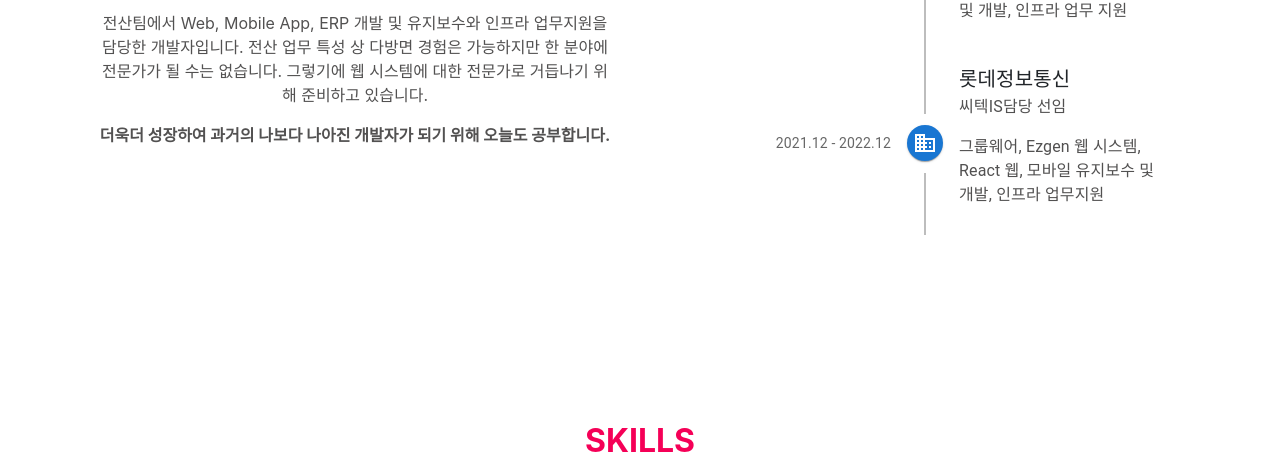
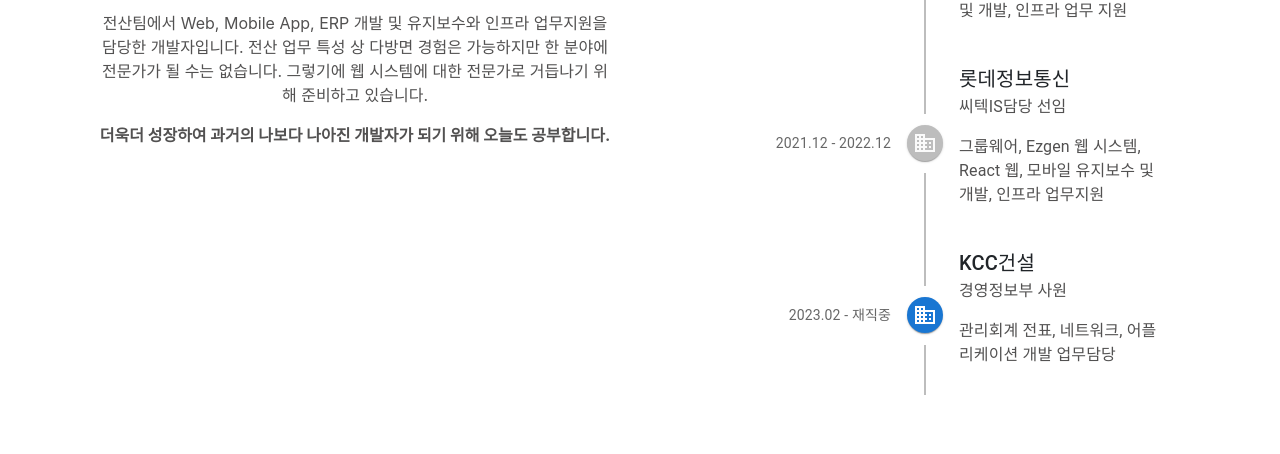
Before and after one commit to jinseok1306/Portfolio, a React (Create React App) app in the folder portfolio/: page / in a window 1280 px wide. Shown: the part 1457-1911 px from the top of the page. Built offline with nearby package versions, Linux system fonts and the light colour scheme.

Commit message:
KCC 입사 후 내용 수정

```diff
--- a/portfolio/src/components/About.tsx
+++ b/portfolio/src/components/About.tsx
@@ -146,7 +146,7 @@
                                 </TimelineOppositeContent>
                                 <TimelineSeparator>
                                 <TimelineConnector />
-                                <TimelineDot color="primary">
+                                <TimelineDot>
                                     <BusinessIcon />
                                 </TimelineDot>
                                 <TimelineConnector />
@@ -163,6 +163,34 @@
                                 </Typography>
                                 </TimelineContent>
                             </TimelineItem>
+                            <TimelineItem>
+                                <TimelineOppositeContent
+                                    sx={{ m: 'auto 0' }}
+                                    align="right"
+                                    variant="body2"
+                                    color="text.secondary"
+                                >
+                                    2023.02 - 재직중
+                                </TimelineOppositeContent>
+                                <TimelineSeparator>
+                                <TimelineConnector />
+                                <TimelineDot color="primary">
+                                    <BusinessIcon />
+                                </TimelineDot>
+                                <TimelineConnector />
+                                </TimelineSeparator>
+                                <TimelineContent sx={{ py: '12px', px: 2 }}>
+                                <Typography variant="h6" component="span">
+                                    KCC건설
+                                </Typography>
+                                <Typography>
+                                    <p className="font-color-lightgray">경영정보부 사원</p>
+                                </Typography>
+                                <Typography>
+                                    <p className="font-color-lightgray">관리회계 전표, 네트워크, 어플리케이션 개발 업무담당</p>
+                                </Typography>
+                                </TimelineContent>
+                            </TimelineItem>
                         </Timeline>
                     </div>
                 </Col>
--- a/portfolio/src/components/Study.tsx
+++ b/portfolio/src/components/Study.tsx
@@ -68,6 +68,7 @@
                             <Tab label="2020" {...a11yProps(0)} />
                             <Tab label="2021" {...a11yProps(1)} />
                             <Tab label="2022" {...a11yProps(2)} />
+                            <Tab label="2023" {...a11yProps(3)} />
                         </Tabs>
                         <TabPanel value={value} index={0}>
                             <div className="align-left">
@@ -102,7 +103,14 @@
                                 <p className="font-color-lightgray">AutoHotkey 공부 2022.08~2022.08</p>
                                 <p className="font-color-lightgray">모의해킹 인프런 강의 수강 2022.08~2022.08</p>
                                 <p className="font-color-lightgray">컴퓨터 구조+운영체제 2022.10~ 진행중</p>
-                                <p className="font-color-lightgray">프로그래머스 코딩테스트 공부 2022.11~진행중</p>
+                                <p className="font-color-lightgray">프로그래머스 코딩테스트 공부 2022.11~2023.02</p>
+                            </div>
+                        </TabPanel>
+                        <TabPanel value={value} index={3}>
+                            <div className="align-left">
+                                <p className="font-color-lightgray">시스코 네트워크 공부 2023.02~진행중</p>
+                                <p className="font-color-lightgray">영어회화 공부 2023.02~진행중</p>
+                                <p className="font-color-lightgray">기초회계원리 2023.03~2023.04(예정)</p>
                             </div>
                         </TabPanel>
                     </Box>
```
Also changed, not shown: 1 other file (tests, documents, lock files or other folders).
